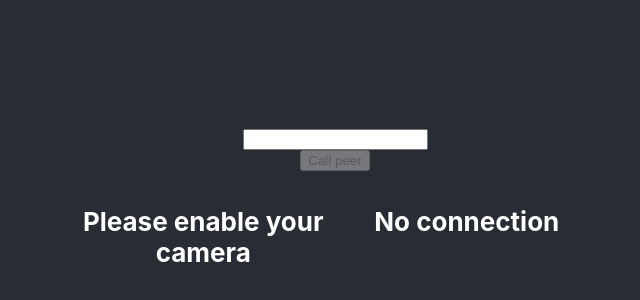
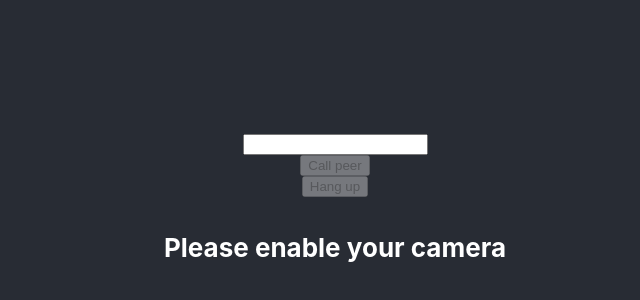
Before and after one commit to YassineBoutahar/WebLine, a React (Create React App) app: page / in a window 1280 px wide. Shown: the part 184-484 px from the top of the page, without its empty margins (305-945 px from the left). Built offline with nearby package versions, Linux system fonts and the light colour scheme; no server answers.

Commit message:
Added hang up functionality

```diff
--- a/src/App.tsx
+++ b/src/App.tsx
@@ -58,13 +58,7 @@ function App() {
   }, [localStream]);
 
   useEffect(() => {
-    localConnection.current.oniceconnectionstatechange = (ev) =>
-      console.log(ev);
-    localConnection.current.onicecandidateerror = (err) => console.error(err);
-    localConnection.current.ontrack = (trackEvent) => onPeerStream(trackEvent);
-    updateListeners();
-
-    // let dataChannel = localConnection.createDataChannel("dataChannel");
+    setUpLocalConnection();
 
     webSocket.current = new WebSocket(socketUrl);
     webSocket.current.addEventListener("open", (_ev) => {
@@ -110,6 +104,19 @@ function App() {
       if (localConnection.current.signalingState !== "stable") return;
       sendOffer(localSessionDescription);
     };
+  };
+
+  const setUpLocalConnection = () => {
+    localConnection.current.oniceconnectionstatechange = (ev) =>
+      console.log(ev);
+    localConnection.current.onicecandidateerror = (err) => console.error(err);
+    localConnection.current.ontrack = (trackEvent) => onPeerStream(trackEvent);
+    localConnection.current.onconnectionstatechange = (_ev) => {
+      if (localConnection.current.connectionState === "disconnected") hangUp();
+    };
+    updateListeners();
+
+    // let dataChannel = localConnection.createDataChannel("dataChannel");
   };
 
   const handlePeerMessage = (peerMessage: peerMessage) => {
@@ -267,6 +274,13 @@ function App() {
     });
   };
 
+  const hangUp = () => {
+    setInCall(false);
+    localConnection.current.close();
+    localConnection.current = new RTCPeerConnection(configuration);
+    setUpLocalConnection();
+  };
+
   return (
     <div className="App">
       <header className="App-header">
@@ -287,6 +301,13 @@ function App() {
         >
           Call peer
         </button>
+        <button
+          type="button"
+          disabled={!localConnection.current || !inCall}
+          onClick={() => hangUp()}
+        >
+          Hang up
+        </button>
         {/*<button
           type="button"
           disabled={!localConnection || !socketConnected || !remoteConnectionId}
@@ -302,13 +323,11 @@ function App() {
               <h4>Please enable your camera</h4>
             )}
           </div>
-          <div style={{ flex: 1 }}>
-            {remoteStream ? (
+          {remoteStream && inCall && (
+            <div style={{ flex: 1 }}>
               <VideoStream srcObject={remoteStream} />
-            ) : (
-              <h4>No connection</h4>
-            )}
-          </div>
+            </div>
+          )}
         </div>
       </header>
     </div>
```
